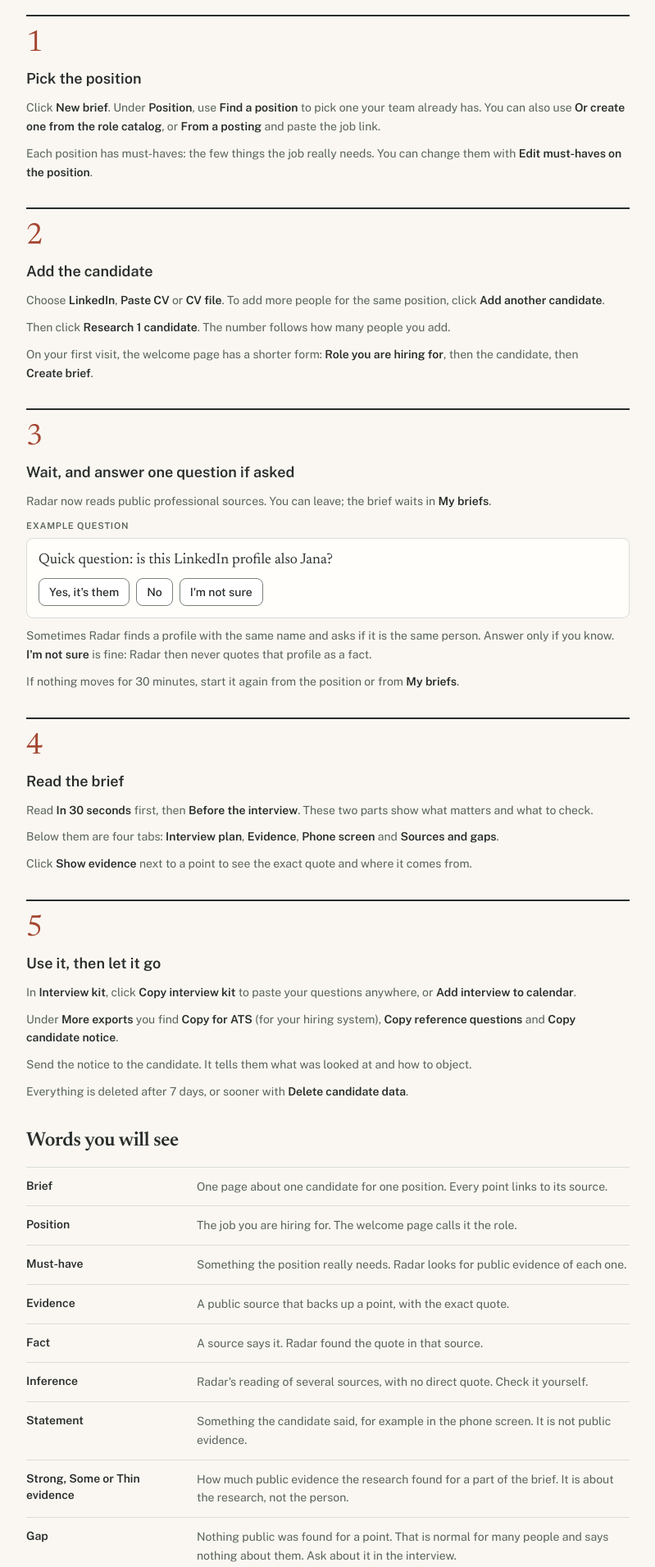
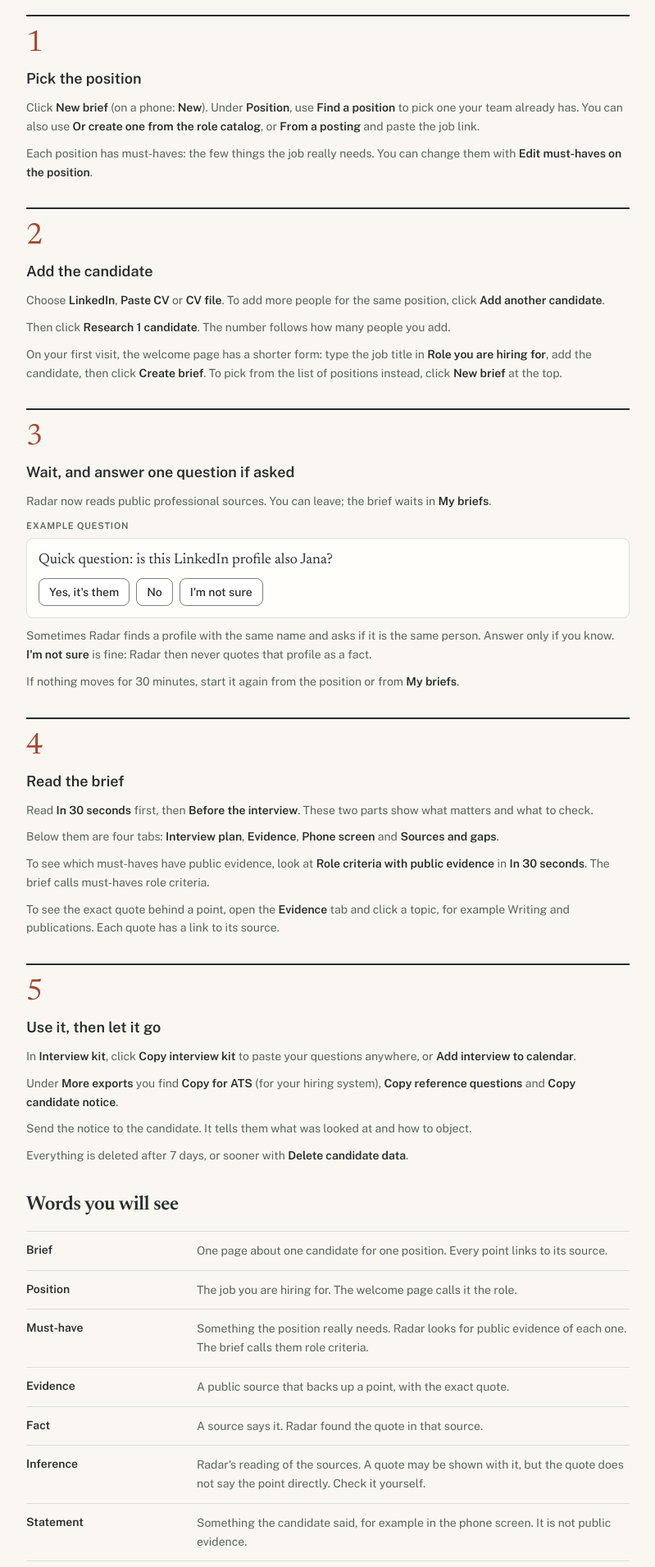
Before and after one commit to eletrixa/oldboys, a Next.js app: page /guide in a window 1280 px wide. Shown: the part 609-2520 px from the top of the page at 82% size, without its empty margins (240-1039 px from the left). Built offline with nearby package versions, Linux system fonts and the light colour scheme; no server answers.

Commit message:
fix(guide): Evidence tab for quotes, role criteria = must-haves, Inference may show a quote, welcome-form line, New on a phone
Copy-only fixes from the simulated first-time walk (docs/usability/first-brief.md).

Co-Authored-By: Claude Opus 5.5 <noreply@anthropic.com>

```diff
--- a/src/app/guide/guide-content.ts
+++ b/src/app/guide/guide-content.ts
@@ -55,7 +55,7 @@ export const STEPS: readonly Step[] = [
     id: "step-position",
     title: "Pick the position",
     body: [
-      ["Click ", L("New brief"), ". Under ", L("Position"), ", use ", L("Find a position"), " to pick one your team already has. You can also use ", L("Or create one from the role catalog"), ", or ", L("From a posting"), " and paste the job link."],
+      ["Click ", L("New brief"), " (on a phone: ", L("New"), "). Under ", L("Position"), ", use ", L("Find a position"), " to pick one your team already has. You can also use ", L("Or create one from the role catalog"), ", or ", L("From a posting"), " and paste the job link."],
       ["Each position has must-haves: the few things the job really needs. You can change them with ", L("Edit must-haves on the position"), "."],
     ],
   },
@@ -65,7 +65,7 @@ export const STEPS: readonly Step[] = [
     body: [
       ["Choose ", L("LinkedIn"), ", ", L("Paste CV"), " or ", L("CV file"), ". To add more people for the same position, click ", L("Add another candidate"), "."],
       ["Then click ", { label: "Research 1 candidate", literal: false }, ". The number follows how many people you add."],
-      ["On your first visit, the welcome page has a shorter form: ", L("Role you are hiring for"), ", then the candidate, then ", L("Create brief"), "."],
+      ["On your first visit, the welcome page has a shorter form: type the job title in ", L("Role you are hiring for"), ", add the candidate, then click ", L("Create brief"), ". To pick from the list of positions instead, click ", L("New brief"), " at the top."],
     ],
   },
   {
@@ -84,7 +84,8 @@ export const STEPS: readonly Step[] = [
     body: [
       ["Read ", L("In 30 seconds"), " first, then ", L("Before the interview"), ". These two parts show what matters and what to check."],
       ["Below them are four tabs: ", L("Interview plan"), ", ", L("Evidence"), ", ", L("Phone screen"), " and ", L("Sources and gaps"), "."],
-      ["Click ", L("Show evidence"), " next to a point to see the exact quote and where it comes from."],
+      ["To see which must-haves have public evidence, look at ", L("Role criteria with public evidence"), " in ", L("In 30 seconds"), ". The brief calls must-haves role criteria."],
+      ["To see the exact quote behind a point, open the ", L("Evidence"), " tab and click a topic, for example Writing and publications. Each quote has a link to its source."],
     ],
   },
   {
@@ -102,10 +103,10 @@ export const STEPS: readonly Step[] = [
 export const WORDS: readonly { readonly term: string; readonly text: Rich }[] = [
   { term: "Brief", text: ["One page about one candidate for one position. Every point links to its source."] },
   { term: "Position", text: ["The job you are hiring for. The welcome page calls it the role."] },
-  { term: "Must-have", text: ["Something the position really needs. Radar looks for public evidence of each one."] },
+  { term: "Must-have", text: ["Something the position really needs. Radar looks for public evidence of each one. The brief calls them role criteria."] },
   { term: "Evidence", text: ["A public source that backs up a point, with the exact quote."] },
   { term: "Fact", text: ["A source says it. Radar found the quote in that source."] },
-  { term: "Inference", text: ["Radar's reading of several sources, with no direct quote. Check it yourself."] },
+  { term: "Inference", text: ["Radar's reading of the sources. A quote may be shown with it, but the quote does not say the point directly. Check it yourself."] },
   { term: "Statement", text: ["Something the candidate said, for example in the phone screen. It is not public evidence."] },
   { term: "Strong, Some or Thin evidence", text: ["How much public evidence the research found for a part of the brief. It is about the research, not the person."] },
   { term: "Gap", text: ["Nothing public was found for a point. That is normal for many people and says nothing about them. Ask about it in the interview."] },
@@ -113,7 +114,7 @@ export const WORDS: readonly { readonly term: string; readonly text: Rich }[] =
   { term: "Possibly the same person", text: ["A profile with the same name that nobody confirmed. Radar never uses it as a fact."] },
   {
     term: "Fit",
-    text: ["The column in ", L("My briefs"), ": the share of the position's must-haves for which the research found public evidence, with a partial match counted as half. It shows what is public, not how good the person is."],
+    text: ["The column in ", L("My briefs"), ": the share of the position's must-haves for which the research found public evidence, with a partial match counted as half. It shows what is public, not how good the person is. The ", L("Evidence"), " tab shows the same share at the top, as a percentage."],
   },
   {
     term: "Confidence in this brief",
```
Also changed, not shown: 1 other file (tests, documents, lock files or other folders).
